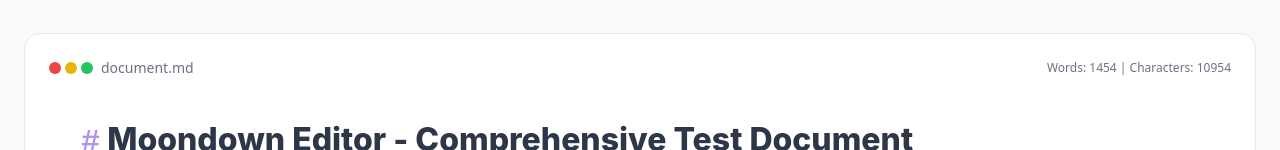
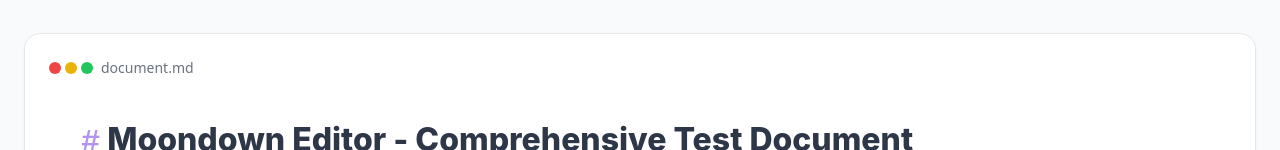
Before and after one commit to LoadShine/moondown-demo, a React (Vite) app: page / in a window 1280 px wide. Shown: the part 216-366 px from the top of the page. Built offline with nearby package versions, Linux system fonts and the light colour scheme; no server answers.

Commit message:
Solve the rendering problem of lists and code blocks in quote

```diff
--- a/src/App.tsx
+++ b/src/App.tsx
@@ -564,9 +564,6 @@
                                 </div>
                                 <span className="text-sm text-gray-500 dark:text-gray-400 ml-3">document.md</span>
                             </div>
-                            <div className="text-xs text-gray-500 dark:text-gray-400">
-                                Words: {initialContent.split(/\s+/).length} | Characters: {initialContent.length}
-                            </div>
                         </div>
 
                         {/* 只添加简单的 padding，不要边框和背景 */}
```
